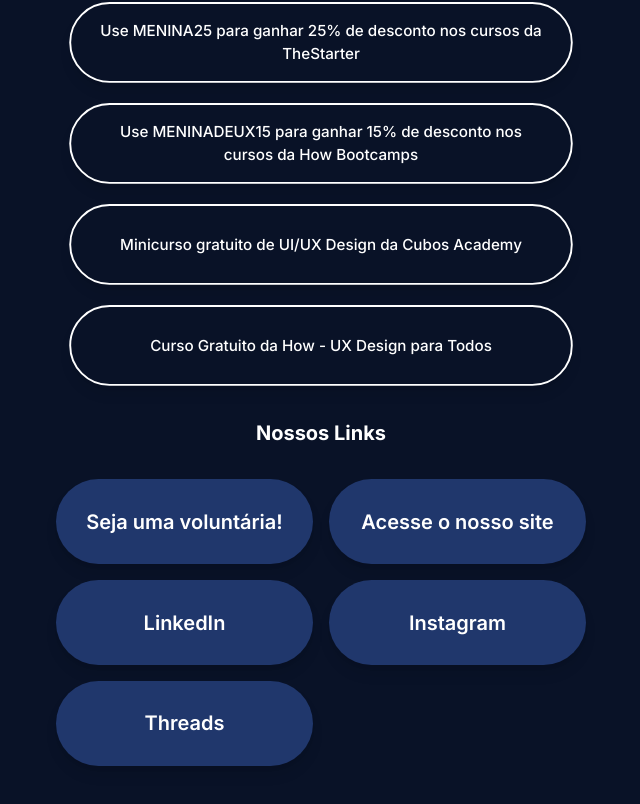
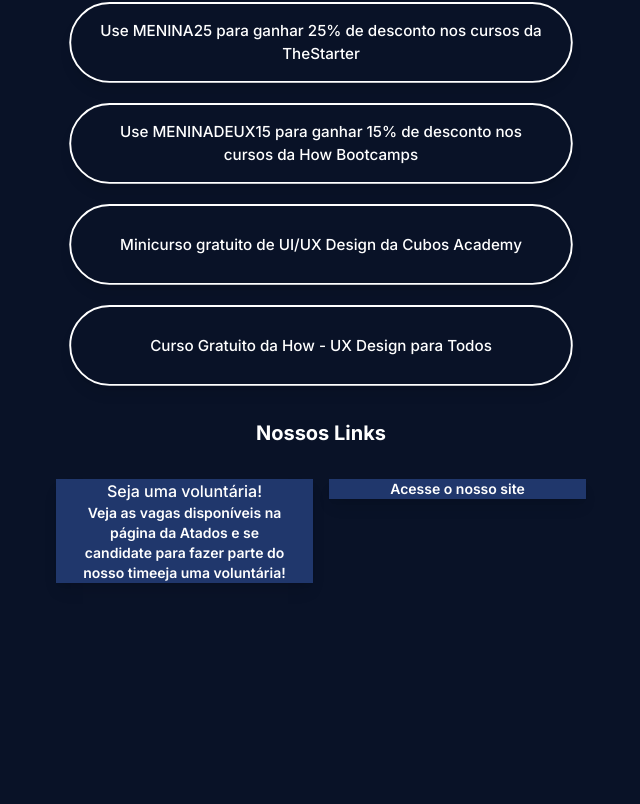
Before and after one commit to Menina-de-UX/links-bio, a Next.js app: page / in a window 1280 px wide. Shown: the part 689-1493 px from the top of the page, without its empty margins (319-959 px from the left). After the commit the page ends 1293 px from the top, so only its background shows below. Built offline with nearby package versions, Linux system fonts and the light colour scheme.

Commit message:
:recycle: refactor: Ajustando o texto do card nosso link

```diff
--- a/src/components/Card.tsx
+++ b/src/components/Card.tsx
@@ -3,6 +3,24 @@
 // Hooks
 // Interfaces
 import { ICard } from '@/interfaces/components'
+
+export type SpanTextProps = {
+  principal?: boolean
+} & React.ComponentProps<'span'>
+
+export function SpanText(props: SpanTextProps) {
+  const { principal, ...rest } = props
+  return (
+    <span
+      {...rest}
+      className={` ${
+        principal
+          ? 'text-lg lg:text-sm  font-semibold text-white'
+          : 'font-medium text-white'
+      } `}
+    />
+  )
+}
 
 export function Card({ principal, link, children }: ICard) {
   //  função que ao ser clicado abre uma nova janela e redireciona para o link sugerido
@@ -16,19 +34,18 @@
         <div
           className={`cardContent  ${
             principal
-              ? 'bg-blue-500'
+              ? 'bg-blue-500 flex flex-col h-auto rounded-none'
               : 'bg-transparent border-2 scale-95 border-white hover:scale-100'
           } effectTransition`}
         >
-          <span
+          {/*  <span
             className={` ${
               principal
                 ? 'text-lg lg:text-xl  font-semibold text-white'
                 : 'font-medium text-white'
             } `}
-          >
-            {children}
-          </span>
+          ></span> */}
+          {children}
         </div>
       </div>
     </>
--- a/src/interfaces/components.ts
+++ b/src/interfaces/components.ts
@@ -1,8 +1,8 @@
 export interface ICard {
-  emoji: string
+  emoji?: string
   principal?: boolean
   link: string
-  children: React.ReactNode
+  children?: React.ReactNode
 }
 
 export interface ITitle {
--- a/src/pages/index.tsx
+++ b/src/pages/index.tsx
@@ -1,5 +1,5 @@
 // Components
-import { Card } from '@/components/Card'
+import { Card, SpanText } from '@/components/Card'
 import { Text } from '@/components/Text'
 import { Title } from '@/components/Title'
 import Instagram from '@/components/icons/instagram'
@@ -69,33 +69,40 @@
             <Title style="TitleStyle-Secondary">Parcerias</Title>
 
             <div className="w-full flex flex-col items-center gap-y-4">
-              <Card emoji="🎟️" link="https://coderhouse.com.br/">
+              <Card link="https://coderhouse.com.br/">
+                <SpanText>
                   Use MENINADEUX para ganhar 20% de desconto nos cursos da
                   Coderhouse
+                </SpanText>
               </Card>
-              <Card emoji="🎟️" link="https://tinyurl.com/uxcubos">
+              <Card link="https://tinyurl.com/uxcubos">
+                <SpanText>
                   Use MENINA10 para ganhar 10% de desconto no curso de UX Design
                   da Cubos Academy
+                </SpanText>
               </Card>
-              <Card emoji="🎟️" link="https://www.thestarter.io/">
+              <Card link="https://www.thestarter.io/">
+                <SpanText>
                   Use MENINA25 para ganhar 25% de desconto nos cursos da
                   TheStarter
+                </SpanText>
               </Card>
-              <Card emoji="🎟️" link="https://www.thestarter.io/">
+              <Card link="https://www.thestarter.io/">
+                <SpanText>
                   Use MENINADEUX15 para ganhar 15% de desconto nos cursos da How
                   Bootcamps
+                </SpanText>
               </Card>
-              <Card
-                emoji="📚"
-                link="https://aulas.cubos.academy/criar-conta?utm_source=meninadeux&utm_medium=influencerPaid&utm_campaign=20230720_instagram_userExperience&utm_content=sales&utm_keyword=minicursogratuito"
-              >
+              <Card link="https://aulas.cubos.academy/criar-conta?utm_source=meninadeux&utm_medium=influencerPaid&utm_campaign=20230720_instagram_userExperience&utm_content=sales&utm_keyword=minicursogratuito">
+                <SpanText>
+                  {' '}
                   Minicurso gratuito de UI/UX Design da Cubos Academy
+                </SpanText>
               </Card>
-              <Card
-                emoji="📚"
-                link="https://howedu.com.br/ux-design-para-todos/"
-              >
+              <Card link="https://howedu.com.br/ux-design-para-todos/">
+                <SpanText>
                   Curso Gratuito da How - UX Design para Todos
+                </SpanText>
               </Card>
             </div>
           </div>
@@ -104,35 +111,17 @@
 
             <div className="w-full grid grid-cols-2 items-center gap-4 ">
               <Card
-                emoji="💪🏻"
                 principal={true}
                 link="https://www.atados.com.br/ong/menina-de-ux"
               >
-                Seja uma voluntária!
+                <SpanText>Seja uma voluntária!</SpanText>
+                <SpanText principal={true}>
+                  Veja as vagas disponíveis na página da Atados e se candidate
+                  para fazer parte do nosso timeeja uma voluntária!
+                </SpanText>
               </Card>
-              <Card emoji="🌏" principal={true} link="https://meninadeux.com/">
-                Acesse o nosso site
-              </Card>
-              <Card
-                emoji="&#128153;"
-                principal={true}
-                link="https://linkedin.com/company/meninadeux"
-              >
-                LinkedIn
-              </Card>
-              <Card
-                emoji="📷"
-                principal={true}
-                link="https://instagram.com/meninadeux"
-              >
-                Instagram
-              </Card>
-              <Card
-                emoji="✍🏻"
-                principal={true}
-                link="https://threads.net/@meninadeux"
-              >
-                Threads
+              <Card principal={true} link="https://meninadeux.com/">
+                <SpanText principal={true}>Acesse o nosso site</SpanText>
               </Card>
             </div>
           </div>
```
Lines whose indentation alone changed are shown as unchanged.
